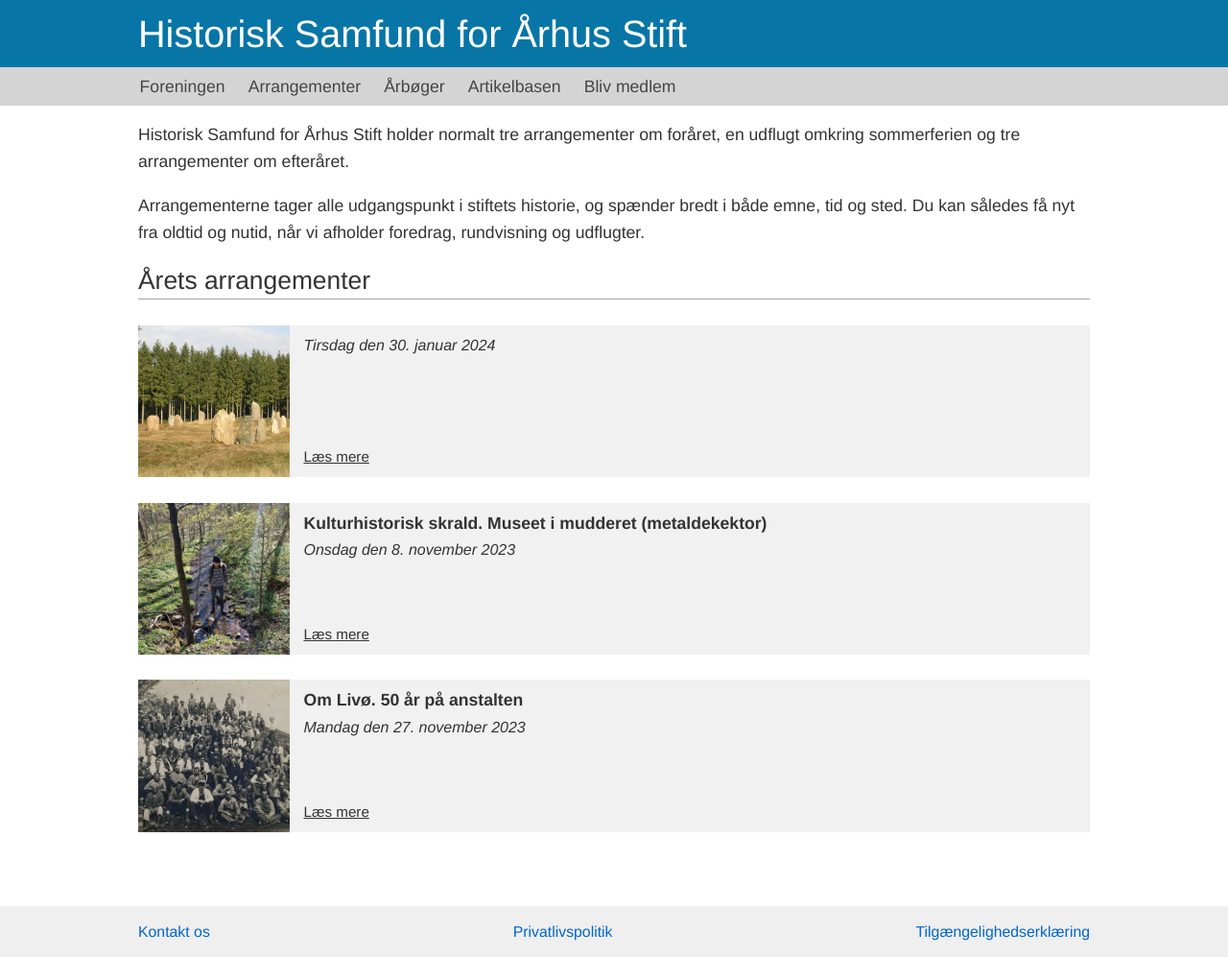
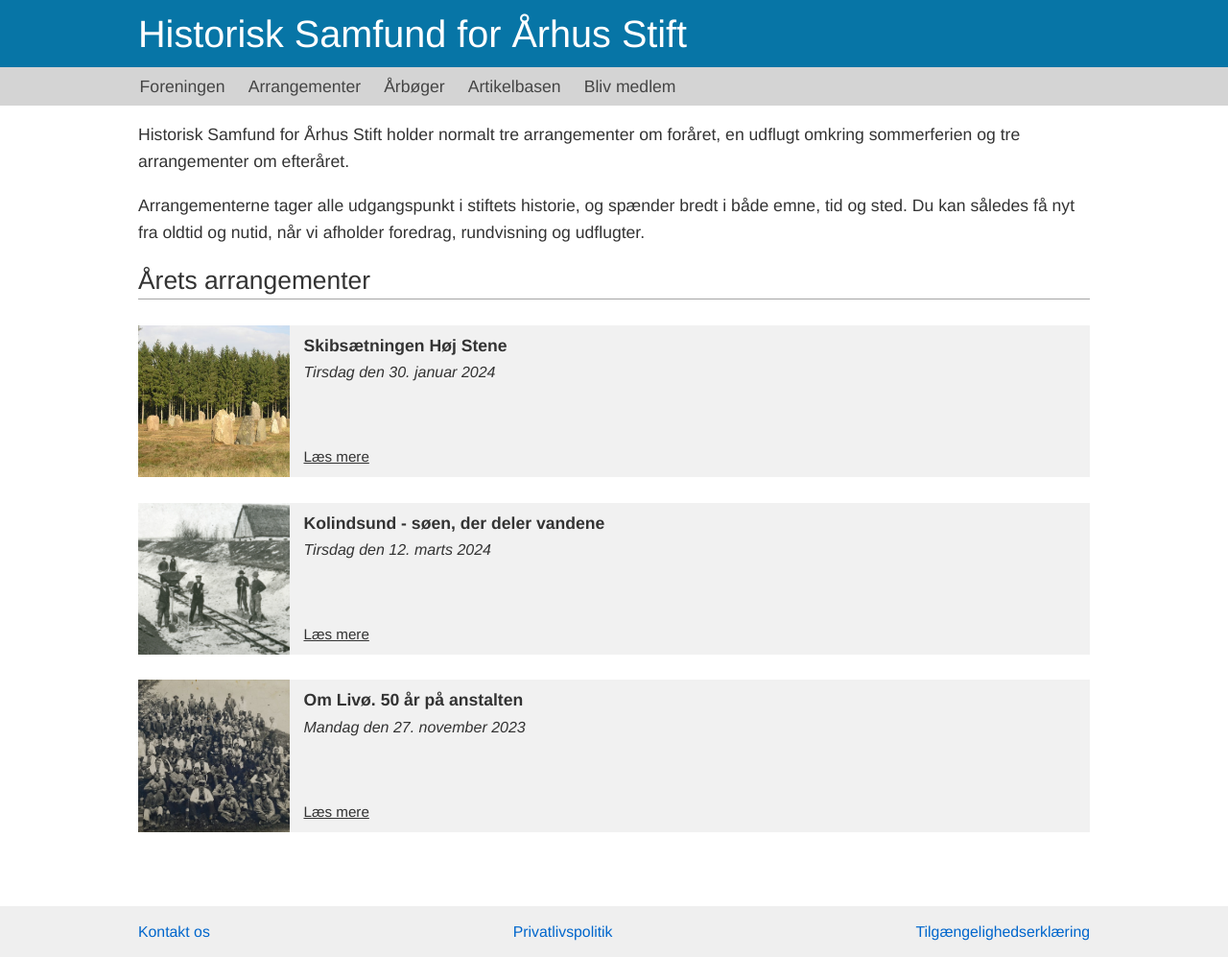
Before and after one commit to guldhorn/historisk-samfund, a Jekyll site: the page built from arrangementer/index.md, in a window 1280 px wide. Shown: the whole page at 96% size. Built offline with Jekyll 4.4.1, drawn with Linux system fonts in a browser that asks for light colours.

Commit message:
Update arrangements.yaml

```diff
--- a/_data/arrangements.yaml
+++ b/_data/arrangements.yaml
@@ -16,20 +16,20 @@
 - page_url: /arrangementer/2024-01-30-skibsaetning-hoej-stene
   image_url: /assets/Høje Stene_arrangementsside.jpg
   image_alt: Foredrag om skibsætningen Høj Stene
-  title:
-  presenter:
+  title: Skibsætningen Høj Stene
+  presenter: Ved Jens Jeppesen, museuminspektør, Moesgård Museum
   location: Foredraget foregår på Dokk1, niv. 2.2, Aarhus Stadsarkiv
   date: Tirsdag den 30. januar 2024
   time: Kl. 19.00
   price: Gratis for medlemmer. 50 kr. for ikke-medlemmer
 
-- page_url: /arrangementer/2023-11-08-kulturhistorisk-skrald
-  image_url: /assets/kulturhistorisk-skrald-arrangement.jpg
-  image_alt: Foredrag om kulturhistorisk skrald
-  title: Kulturhistorisk skrald. Museet i mudderet (metaldekektor)
-  presenter: Ved Anders Sinding – Museumsinspektør, Gammel Estrup Danmarks Herregårdsmuseum
+- page_url: /arrangementer/2024-03-12-kolindsund-soen-der-deler-vandene
+  image_url: /assets/kolindsund-arrangementsside.jpg
+  image_alt: Foredrag om dræningen af Kolindsund
+  title: Kolindsund - søen, der deler vandene
+  presenter: Ved Tina Bjerregaard og Rikke Alsbjerg Schøning - begge museumsinspektører på Museum Østjylland.
   location: Foredraget foregår på Dokk1, niv. 2.2, Aarhus Stadsarkiv
-  date: Onsdag den 8. november 2023
+  date: Tirsdag den 12. marts 2024
   time: Kl. 19.00
   price: Gratis for medlemmer. 50 kr. for ikke-medlemmer
 
```
